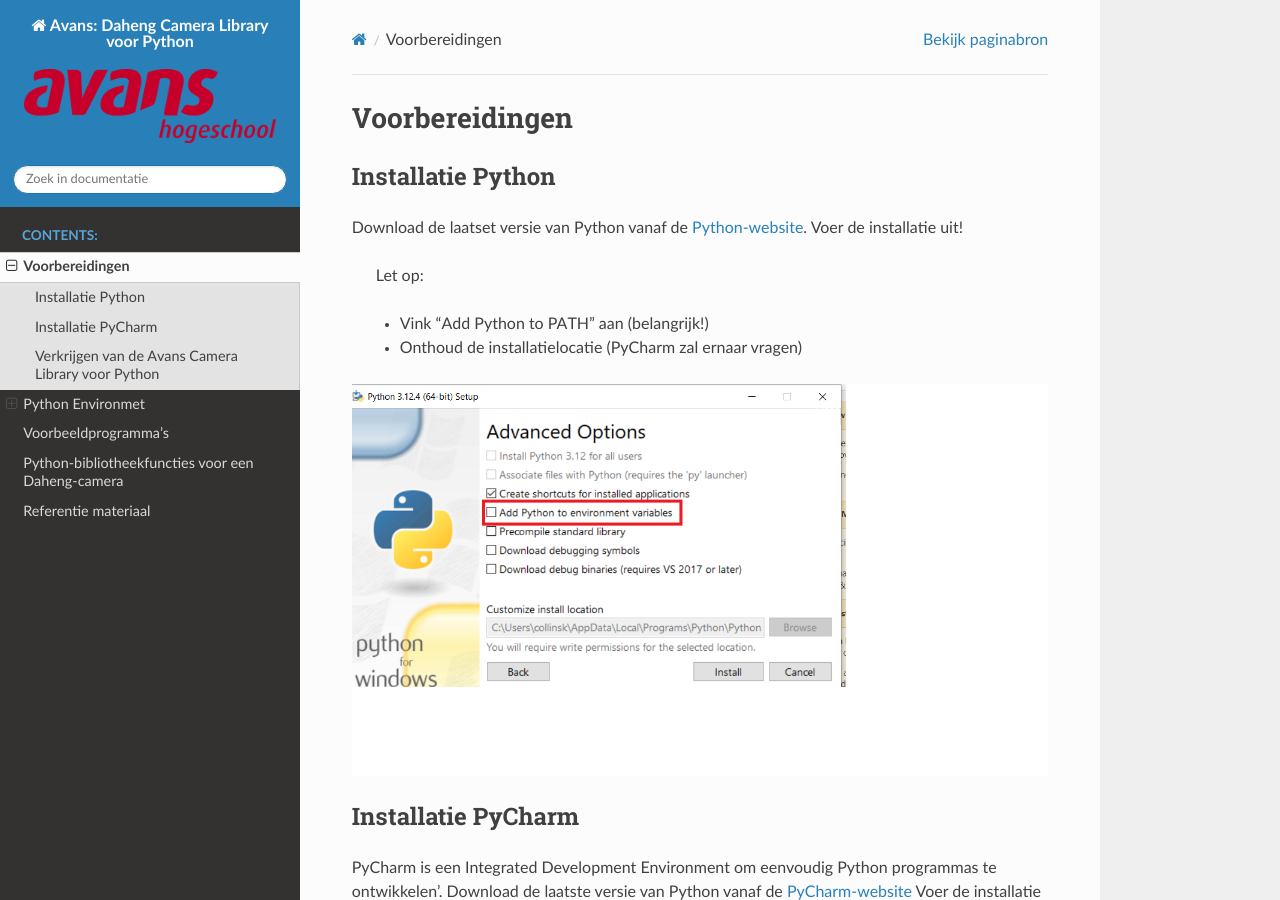
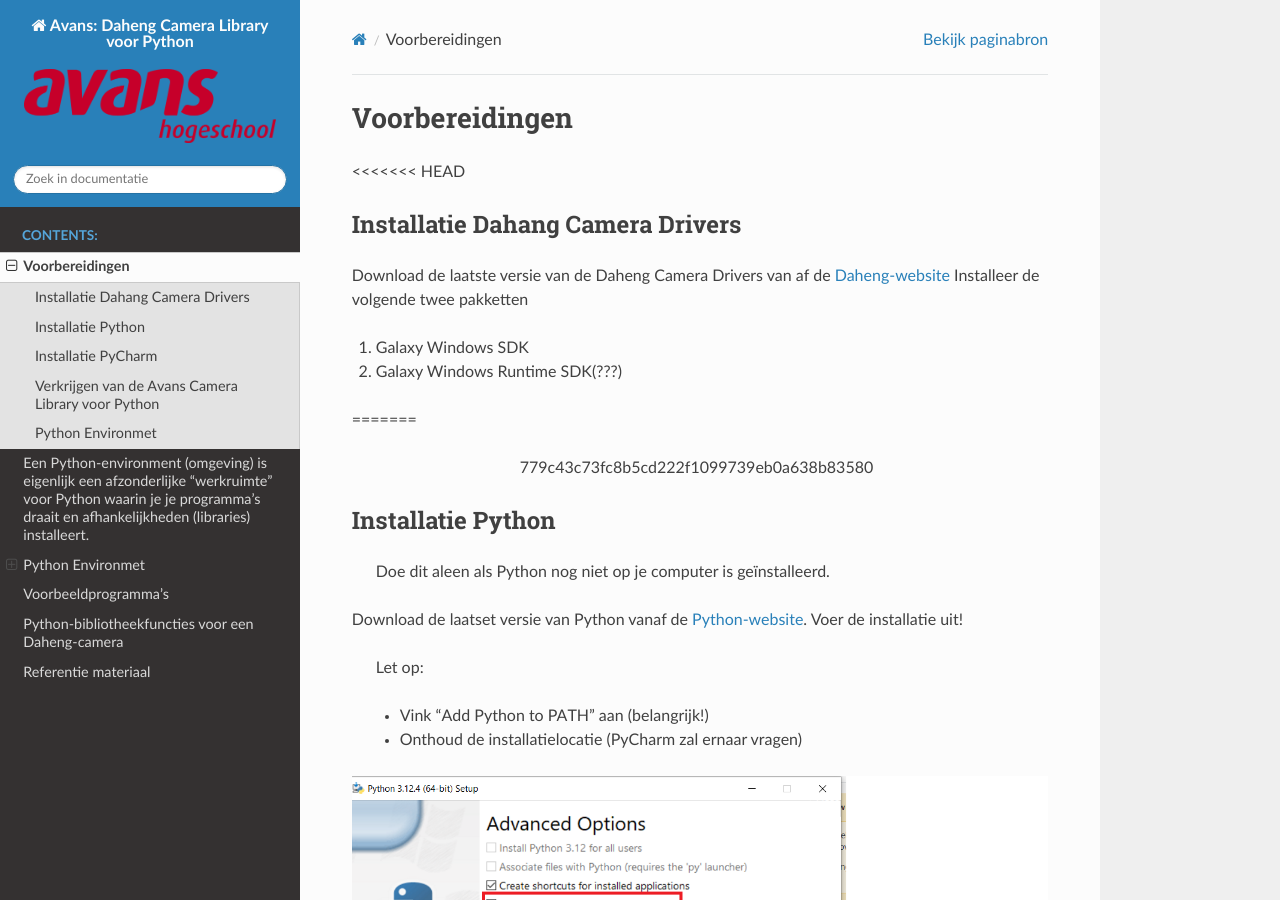
Before and after one commit to AvansMechatronica/DahengPython, a Sphinx documentation site: the page built from documentation/documentation/Voorbereiding.md, in a window 1280 px wide and 900 px high. Built offline with Sphinx 7.4.7 and the Read the Docs theme 3.1.0, drawn with Linux system fonts in a browser that asks for light colours; some of the changed text lies outside the part shown.

Commit message:
20251211

```diff
--- a/documentation/documentation/Voorbereiding.md
+++ b/documentation/documentation/Voorbereiding.md
@@ -1,6 +1,17 @@
 # Voorbereidingen
 
+<<<<<<< HEAD
+
+## Installatie Dahang Camera Drivers
+Download de laatste versie van de Daheng Camera Drivers van af de [Daheng-website](https://en.daheng-imaging.com/list-59-1.html)
+Installeer de volgende twee pakketten
+1. Galaxy Windows SDK
+2. Galaxy Windows Runtime SDK(???)
+
+=======
+>>>>>>> 779c43c73fc8b5cd222f1099739eb0a638b83580
 ## Installatie Python
+> Doe dit aleen als Python nog niet op je computer is geïnstalleerd.
 
 Download de laatset versie van Python vanaf de [Python-website](https://www.python.org/downloads/).
 Voer de installatie uit!
@@ -53,8 +64,13 @@
 :::::
 
 
+<<<<<<< HEAD
+## Python Environmet
+Een Python-environment (omgeving) is eigenlijk een afzonderlijke “werkruimte” voor Python waarin je je programma’s draait en afhankelijkheden (libraries) installeert.
+=======
 # Python Environmet
 Een Python-environment (omgeving) is eigenlijk een afzonderlijke “werkruimte” voor Python waarin je programma’s draait en afhankelijkheden (libraries) installeert.
+>>>>>>> 779c43c73fc8b5cd222f1099739eb0a638b83580
 
 PyCharm maakt gebruik van virtuele environments:
 * Een lokaal, geïsoleerd Python-systeem voor één project.
```
